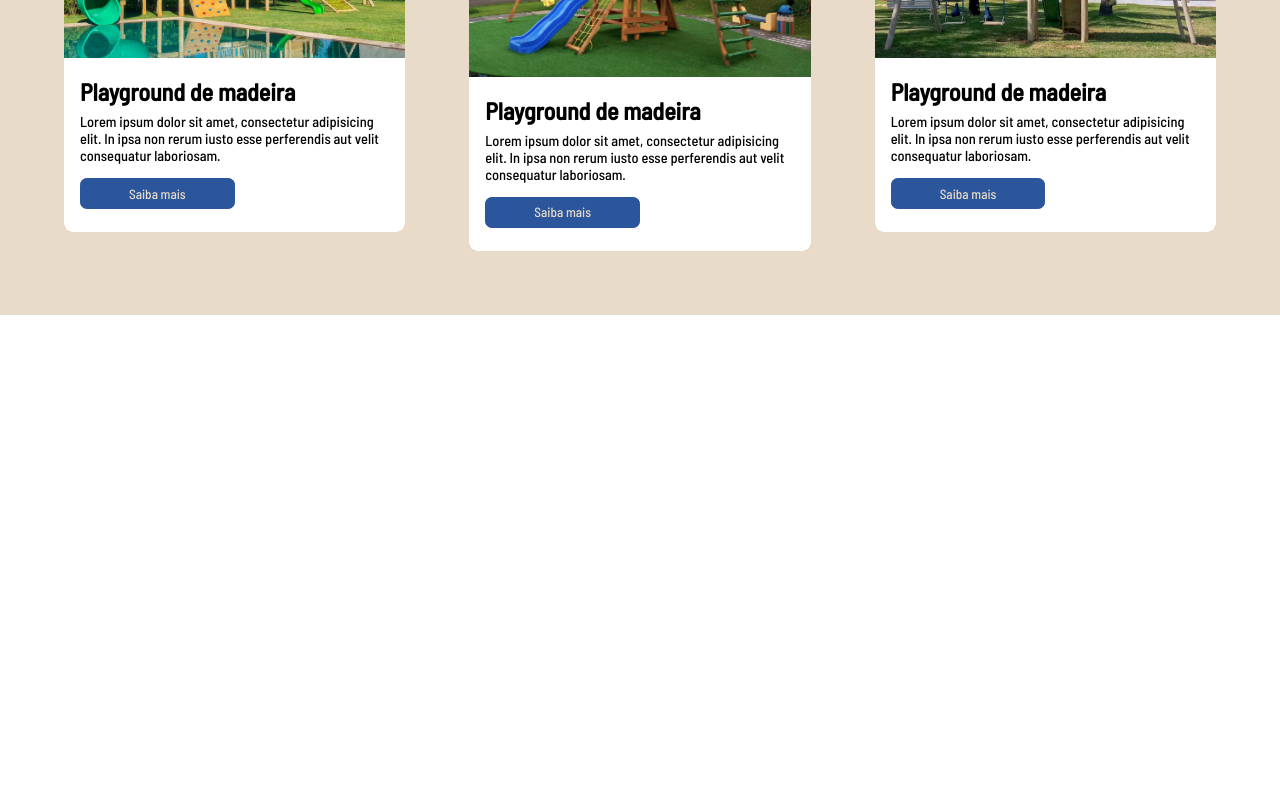
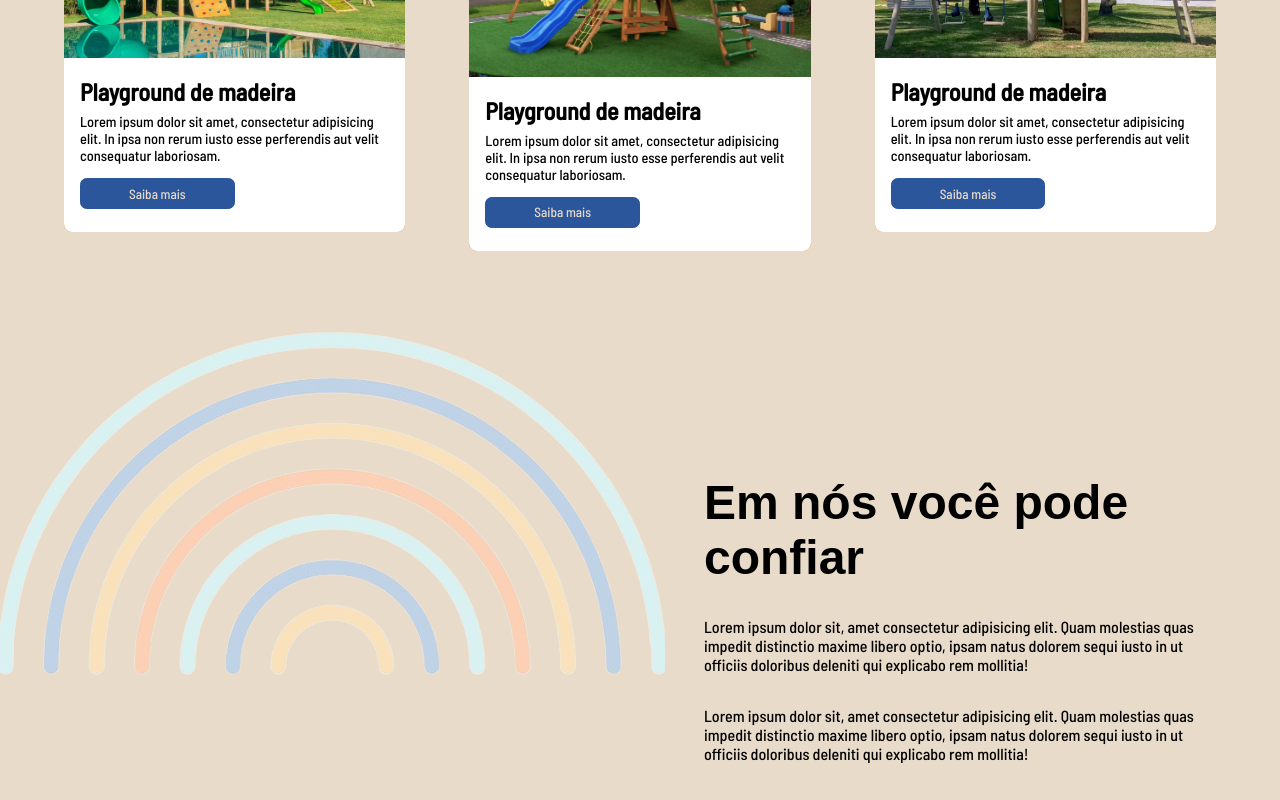
Before and after one commit to Gabriel-Andreoni/lp-template, a Next.js app: page / in a window 1280 px wide. Shown: the part 1210-2010 px from the top of the page. Before the commit the page ends 1525 px from the top, so only its background shows below. Built offline with nearby package versions, Linux system fonts and the light colour scheme; a web font is replaced by a local one.

Commit message:
Criação da seção Sobre Nós

```diff
--- a/app/globals.css
+++ b/app/globals.css
@@ -11,3 +11,7 @@
   font-style: normal;
   font-display: swap;
 }
+
+body {
+  background-color: #E8DBC9;
+}
--- a/app/page.tsx
+++ b/app/page.tsx
@@ -1,3 +1,4 @@
+import { About } from "./sections/About";
 import { Hero } from "./sections/Hero";
 import { ProductList } from "./sections/ProductList";
 
@@ -6,6 +7,7 @@ export default function Home() {
     <main>
       <Hero />
       <ProductList />
+      <About />
     </main>
   )
 }
--- /dev/null
+++ b/app/sections/About/about.css
@@ -0,0 +1,52 @@
+.about--container {
+    width: 100%;
+    height: 100vh;
+
+    display: flex;
+    justify-content: center;
+
+    position: relative;
+
+    &::before {
+        content: '';
+
+        width: 100%;
+        height: 100%;
+
+        background-image: url('./images/about-image.png');
+        background-repeat: no-repeat;
+
+        position: absolute;
+    }
+
+}
+
+.about--content {
+    width: 50%;
+    height: 100%;
+
+    padding: 4em;
+
+    display: flex;
+    flex-direction: column;
+    justify-content: flex-start;
+
+
+    & > h1 {
+        margin-top: 2em;
+
+        font-size: 3em;
+    }
+
+    & > p {
+        margin-top: 2em;
+        font-size: 1em;
+    }
+
+
+}
+
+.about--companyLogo {
+    width: 50%;
+    height: 100%;
+}
--- /dev/null
+++ b/app/sections/About/index.tsx
@@ -0,0 +1,19 @@
+import './about.css';
+import { Atop } from '@/app/components/AtopFont';
+
+export function About() {
+    return (
+        <section className="about--container">
+
+            <div className="about--companyLogo">
+
+            </div>
+
+            <div className="about--content">
+                <h1 className={`about--title ${Atop.className}`}>Em nós você pode confiar</h1>
+                <p>Lorem ipsum dolor sit, amet consectetur adipisicing elit. Quam molestias quas impedit distinctio maxime libero optio, ipsam natus dolorem sequi iusto in ut officiis doloribus deleniti qui explicabo rem mollitia!</p>
+                <p>Lorem ipsum dolor sit, amet consectetur adipisicing elit. Quam molestias quas impedit distinctio maxime libero optio, ipsam natus dolorem sequi iusto in ut officiis doloribus deleniti qui explicabo rem mollitia!</p>
+            </div>
+        </section>
+    );
+}
--- a/app/sections/Hero/hero.css
+++ b/app/sections/Hero/hero.css
@@ -21,7 +21,7 @@
 }
 
 .hero--body {
-    width: 40%;
+    width: 45%;
     height: 100%;
 
     padding: 4em;
--- a/app/sections/ProductList/product-list.css
+++ b/app/sections/ProductList/product-list.css
@@ -1,8 +1,6 @@
 .products-list--container {
     width: 100%;
     min-height: auto;
-
-    background-color: #E8DBC9;
 }
 
 .products--title {
```
Also changed, not shown: app/sections/About/images/about-image.png (added).
